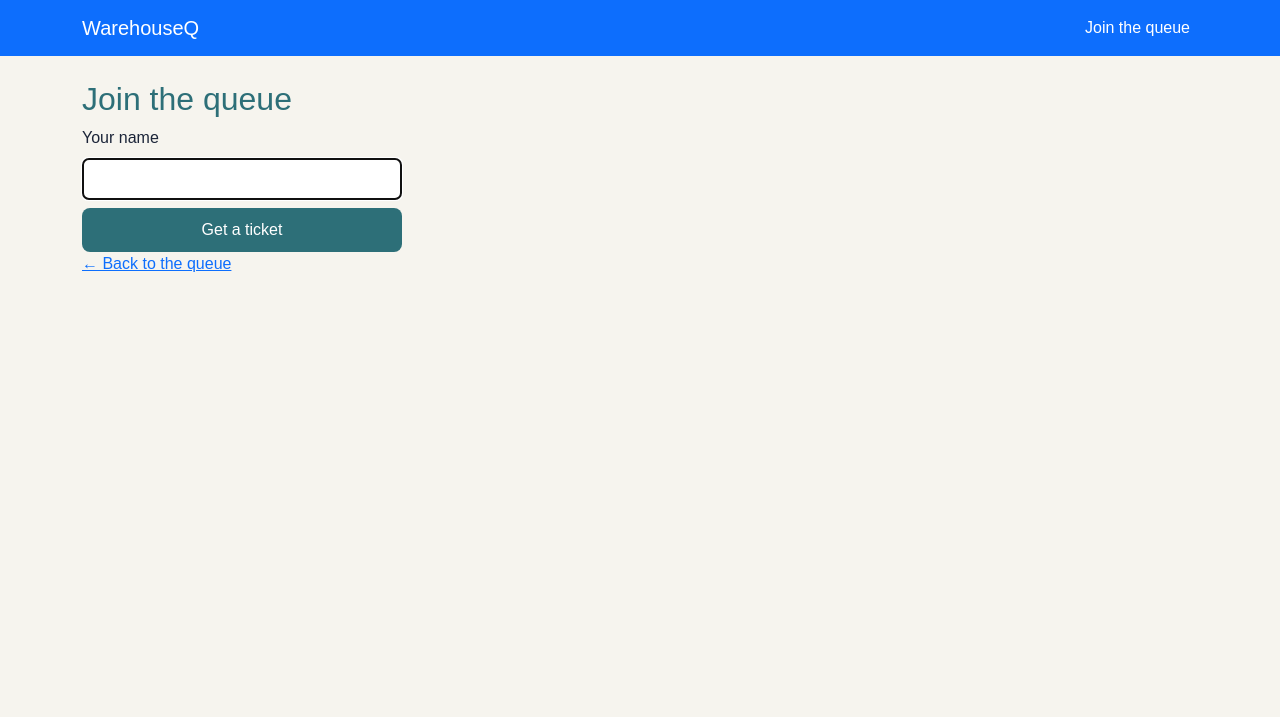
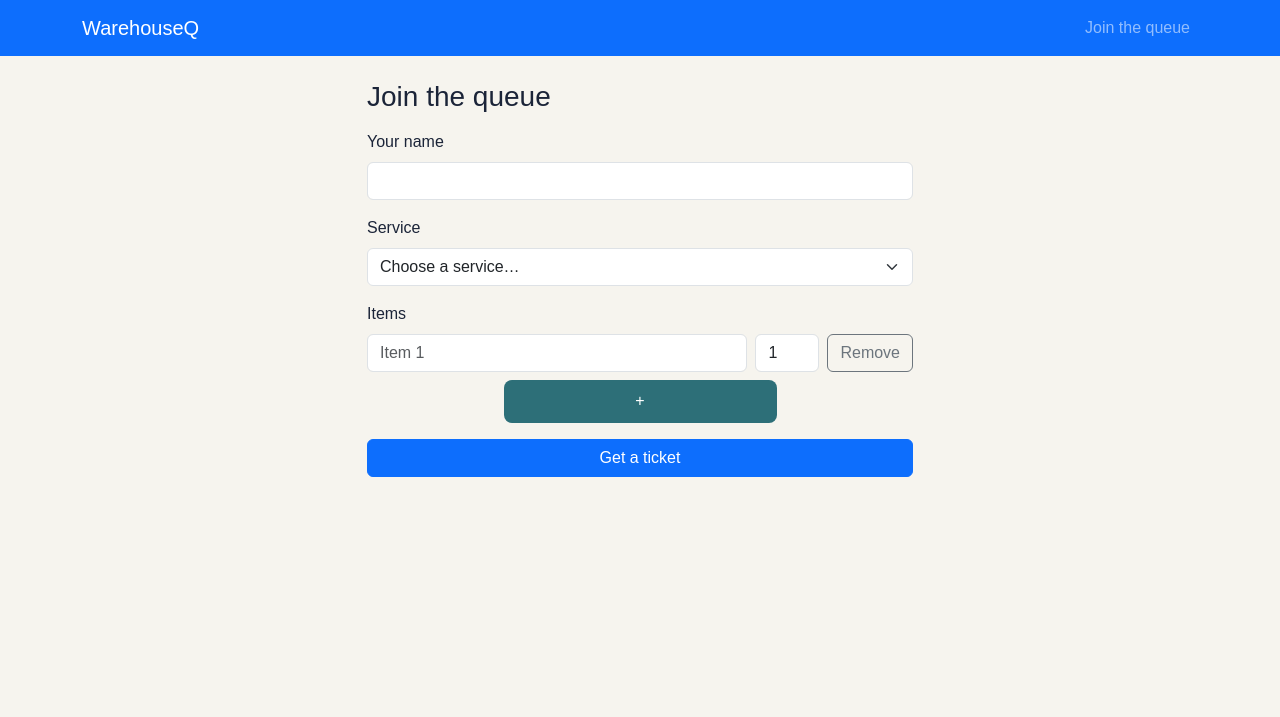
Before and after one commit to stebbn/CCC181, a Flask app: page /join in a window 1280 px wide. Shown: the top 717 px of the page. Run offline with Flask 3, Linux system fonts and the light colour scheme; parts of the project's set-up code (start-up, migrations or seed data) failed here and were passed over.

Commit message:
Join form with validation

```diff
--- a/activities/queue-app/app/app.py
+++ b/activities/queue-app/app/app.py
@@ -1,5 +1,5 @@
 from queue_types import *
-from flask import Flask, abort, redirect, render_template, request, url_for
+from flask import Flask, abort, redirect, render_template, request, url_for, flash
 
 app = Flask(__name__)
 app.secret_key = "dev-only-change-me"
@@ -7,16 +7,21 @@ app.secret_key = "dev-only-change-me"
 
 SERVICES: list[ServiceDict] = [
     {"id": 1, "name": "To Check"},
-    {"id": 2, "name": "To Ship"},
 ]
 
 TICKETS: list[Ticket] = [
     Ticket(number=1, name="Alex", service_id=1, items=[Item(name= "Ball", count=1, info="its a ball")], status="waiting"),
 ]
 
+def getQueuePlacement() -> int:
+    return TICKETS[-1].number if TICKETS else 0
+
+def getNextPlacement() -> int:
+    return getQueuePlacement() + 1
+
 @app.route("/")
 def index():
-    return render_template("index.html", name="Alex", tickets=TICKETS)
+    return render_template("index.html", name="", tickets=TICKETS)
 
 @app.route("/queue/<int:ticket_id>")
 def ticket(ticket_id):
@@ -25,35 +30,74 @@ def ticket(ticket_id):
             return render_template("ticket.html", ticket=t, position=position)
     abort(404)
 
-@app.route("/join", methods=["GET", "POST"])
+@app.post("/join")
 def join():
-    if request.method == "POST":
-        name = request.form.get("name", "").strip()
-        if not name:
-            return render_template("join.html", error="Please enter your name.")
+    form = request.form
+    name = form.get("name", "").strip()
+    service_id = form.get("service_id", type=int)
 
-        new_number= TICKETS[-1].number+ 1 if TICKETS else 1
+    item_names = [item.strip() for item in form.getlist("items[]")]
+    count_values = form.getlist("counts[]")
+    count_values = (count_values + [""] * len(item_names))[:len(item_names)]
+    item_counts = []
 
-        new_ticket = Ticket(
-            number=new_number,
-            name= name,
-            service_id=1,
-            items=[],
-            status="waiting"
-        )
+    errors = {}
+    if not name:
+        errors["name"] = "Enter your name."
+    if service_id not in [s["id"] for s in SERVICES]:
+        errors["service_id"] = "Choose a service."
+    if not item_names or any(not item for item in item_names):
+        errors["items"] = "Enter a name for each item."
+    for value in count_values:
+        try:
+            count = int(value)
+        except ValueError:
+            count = 0
+        if count < 1:
+            errors["counts"] = "Enter a whole-number quantity of at least 1 for each item."
+        item_counts.append(count)
 
-        TICKETS.append(new_ticket)
-        return redirect(url_for("ticket", ticket_id=new_number))
+    if errors:
+        flash("Please fix the highlighted fields.", "danger")
+        return render_template(
+            "join.html",
+            services=SERVICES,
+            form=form,
+            errors=errors,
+            item_values=item_names or [""],
+            count_values=count_values or ["1"],
+        ), 400
 
-    return render_template("join.html")
+    number = getNextPlacement()
+    TICKETS.append(Ticket(
+        number=number,
+        name=name,
+        service_id=service_id,
+        items=[
+            Item(name=item, count=count, info="")
+            for item, count in zip(item_names, item_counts)
+        ],
+        status="waiting",
+    ))
+
+    print(TICKETS[number-1])
+
+    flash(f"You joined the queue. Your ticket is #{number}.", "success")
+    return redirect(url_for("ticket", ticket_id=number))
 
 @app.route("/hello")
 def hello():
     return "Hello, CCC181!"
 
-@app.route("/join")
+@app.get("/join")
 def join_form():
-    return render_template("join.html")
+    return render_template(
+        "join.html",
+        services=SERVICES,
+        form={},
+        item_values=[""],
+        count_values=["1"],
+    )
 
 @app.route("/staff")
 def staff_dashboard():
--- a/activities/queue-app/app/static/css/style.css
+++ b/activities/queue-app/app/static/css/style.css
@@ -51,9 +51,9 @@ footer {
 }
 
 /* Join-queue form */
-.button, .join-form button {
+.button, .add-item, .join-form button {
   display: inline-block;
-  background: var(--teal);
+  background: var(--navy);
   color: #fff;
   border: none;
   border-radius: 8px;
@@ -61,6 +61,18 @@ footer {
   font: inherit;
   text-decoration: none;
   cursor: pointer;
+}
+
+.add-item {
+  background: var(--teal);
+  display: flex;
+  align-items: center;
+  justify-content: center;
+
+  width: 50%;
+  gap: 0.5;
+
+  margin: 0 auto;
 }
 
 .join-form {
@@ -77,4 +89,8 @@ footer {
   font: inherit;
 }
 
+.quantity-input {
+  max-width: 4rem;
+}
+
 .error { color: var(--orange); font-weight: 600; }
--- a/activities/queue-app/app/templates/index.html
+++ b/activities/queue-app/app/templates/index.html
@@ -1,7 +1,7 @@
 {% extends "base.html" %}
 
 {% block content %}
-  <p>Hello, {{ name }}!</p>
+  <p>Hello!</p>
 
   <p><a class="button" href="{{ url_for('join') }}">Join the queue</a></p>
 
--- a/activities/queue-app/app/templates/join.html
+++ b/activities/queue-app/app/templates/join.html
@@ -1,20 +1,136 @@
 {% extends "base.html" %}
-
-{% block title %}Join the queue · ClinicQ{% endblock %}
+{% block title %}Join the queue · YourApp{% endblock %}
 
 {% block content %}
-  <h2>Join the queue</h2>
+<div class="row justify-content-center">
+  <div class="col-12 col-md-8 col-lg-6">
+    <h1 class="h3 mb-3">Join the queue</h1>
 
-  {% if error %}
-    <p class="error">{{ error }}</p>
-  {% endif %}
+    <form method="post" action="{{ url_for('join') }}" id="join-form">
+      <div class="mb-3">
+        <label for="name" class="form-label">Your name</label>
+        <input id="name" name="name" type="text" autocomplete="name" required
+               class="form-control {% if errors and errors.name %}is-invalid{% endif %}"
+               value="{{ form.get('name', '') }}"
+               {% if errors and errors.name %}aria-describedby="name-error"{% endif %}>
+        {% if errors and errors.name %}
+          <div id="name-error" class="invalid-feedback">{{ errors.name }}</div>
+        {% endif %}
+      </div>
 
-  {# method="post" sends the form to the same URL as a POST request #}
-  <form method="post" class="join-form">
-    <label for="name">Your name</label>
-    <input id="name" name="name" type="text" autofocus>
-    <button type="submit">Get a ticket</button>
-  </form>
+      <div class="mb-3">
+        <label for="service_id" class="form-label">Service</label>
+        <select id="service_id" name="service_id" required
+                class="form-select {% if errors and errors.service_id %}is-invalid{% endif %}">
+          <option value="">Choose a service…</option>
+          {% for s in services %}
+            <option value="{{ s.id }}"
+              {% if form.get('service_id') == s.id|string %}selected{% endif %}>{{ s.name }}</option>
+          {% endfor %}
+        </select>
+        {% if errors and errors.service_id %}
+          <div class="invalid-feedback">{{ errors.service_id }}</div>
+        {% endif %}
+      </div>
 
-  <p><a href="{{ url_for('index') }}">&larr; Back to the queue</a></p>
+      <div class="mb-3">
+        <label class="form-label">Items</label>
+        <div id="items-container">
+          {% for item in item_values %}
+            <div class="item-row d-flex gap-2 mb-2">
+              <input type="text" name="items[]" placeholder="Item {{ loop.index }}" required
+                     aria-label="Item {{ loop.index }}"
+                     class="form-control {% if errors and errors['items'] %}is-invalid{% endif %}"
+                     value="{{ item }}">
+              <input type="number" name="counts[]" min="1" step="1" required
+                     aria-label="Quantity for item {{ loop.index }}"
+                     class="form-control quantity-input {% if errors and errors.counts %}is-invalid{% endif %}"
+                     value="{{ count_values[loop.index0] if loop.index0 < count_values|length else '1' }}">
+              <button type="button" class="remove-item-btn btn btn-outline-secondary"
+                      aria-label="Remove item {{ loop.index }}">Remove</button>
+            </div>
+          {% endfor %}
+        </div>
+        {% if errors and errors['items'] %}
+          <div class="invalid-feedback d-block">{{ errors['items'] }}</div>
+        {% endif %}
+        {% if errors and errors.counts %}
+          <div class="invalid-feedback d-block">{{ errors.counts }}</div>
+        {% endif %}
+        <button type="button" class="add-item" id="add-item-btn" aria-label="Add another item">+</button>
+      </div>
+
+      <button type="submit" class="btn btn-primary w-100">Get a ticket</button>
+    </form>
+  </div>
+</div>
+
+<script>
+  const itemsContainer = document.getElementById("items-container");
+  const addItemButton = document.getElementById("add-item-btn");
+
+  function updateItemLabels() {
+    itemsContainer.querySelectorAll(".item-row").forEach((row, index) => {
+      const number = index + 1;
+      const inputs = row.querySelectorAll("input");
+      inputs[0].placeholder = `Item ${number}`;
+      inputs[0].setAttribute("aria-label", `Item ${number}`);
+      inputs[1].setAttribute("aria-label", `Quantity for item ${number}`);
+      row.querySelector(".remove-item-btn").setAttribute("aria-label", `Remove item ${number}`);
+    });
+  }
+
+  function removeRow() {
+    itemsContainer.querySelector(".item-row").forEach((row, index) => {
+      const number = index + 1;
+      const inputs = row.querySelectorAll("input");
+      inputs[0].placeholder = `Item ${number}`;
+      inputs[0].setAttribute("aria-label", `Item ${number}`);
+      inputs[1].setAttribute("aria-label", `Quantity for item ${number}`);
+      row.querySelector(".remove-item-btn").setAttribute("aria-label", `Remove item ${number}`);
+    });
+  }
+
+  addItemButton.addEventListener("click", () => {
+    const row = document.createElement("div");
+    row.className = "item-row d-flex gap-2 mb-2";
+
+    const input = document.createElement("input");
+    input.type = "text";
+    input.name = "items[]";
+    input.required = true;
+    input.className = "form-control";
+
+    const countInput = document.createElement("input");
+    countInput.type = "number";
+    countInput.name = "counts[]";
+    countInput.min = "1";
+    countInput.step = "1";
+    countInput.required = true;
+    countInput.value = "1";
+    countInput.className = "form-control quantity-input";
+
+    const removeButton = document.createElement("button");
+    removeButton.type = "button";
+    removeButton.className = "remove-item-btn btn btn-outline-secondary";
+    removeButton.textContent = "Remove";
+    removeButton.addEventListener("click", () => {
+      row.remove();
+      updateItemLabels();
+    });
+
+    row.append(input, countInput, removeButton);
+    itemsContainer.appendChild(row);
+    updateItemLabels();
+    input.focus();
+  });
+
+  itemsContainer.querySelectorAll(".remove-item-btn").forEach((button) => {
+    button.addEventListener("click", () => {
+      button.closest(".item-row").remove();
+      updateItemLabels();
+    });
+  });
+</script>
+
 {% endblock %}
```
Also changed, not shown: activities/queue-app/hw3_queue_app.md (+4 -4 lines).
